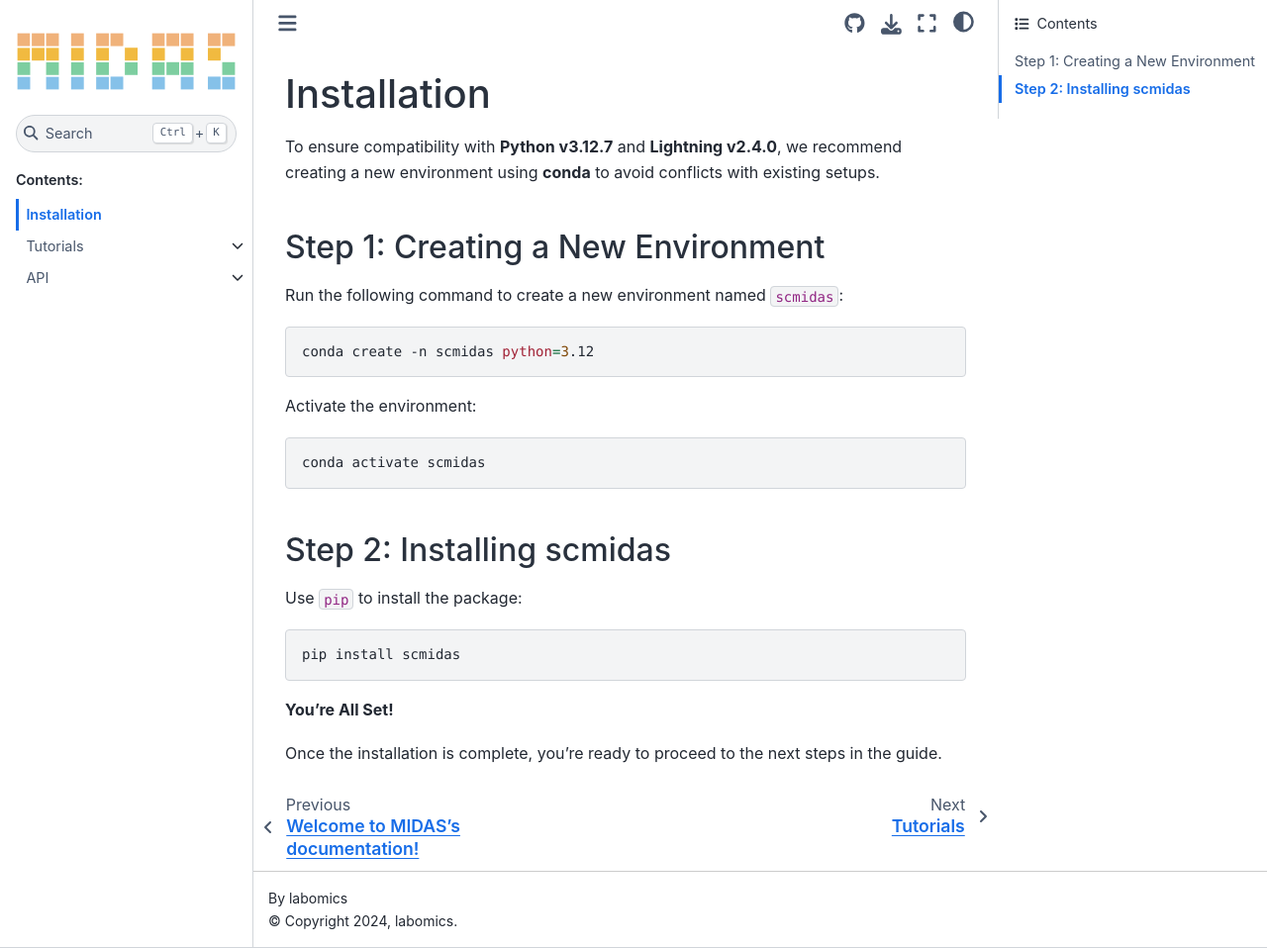
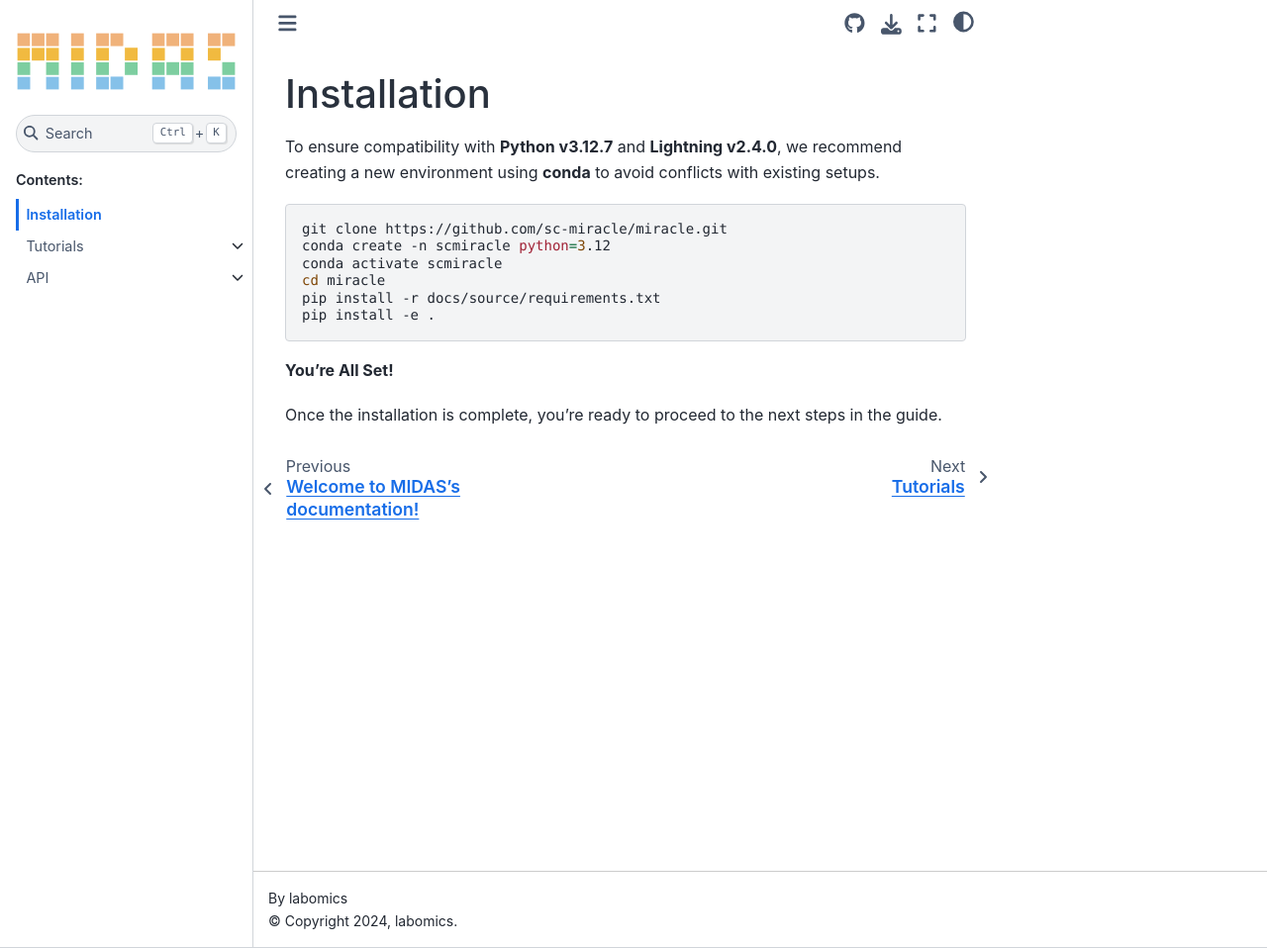
Before and after one commit to sc-miracle/miracle-v0.0.1, a Sphinx documentation site: the page built from docs/source/installation.md, in a window 1280 px wide and 958 px high. Shown: the whole window at 99% size. Built offline with Sphinx 7.4.7 and the Sphinx Book theme 1.1.4, drawn with Linux system fonts in a browser that asks for light colours; pages that are not in the unit, such as notebooks, are missing from menus.

Commit message:
update docs

````diff
--- a/docs/source/installation.md
+++ b/docs/source/installation.md
@@ -2,26 +2,14 @@
 
 To ensure compatibility with **Python v3.12.7** and **Lightning v2.4.0**, we recommend creating a new environment using **conda** to avoid conflicts with existing setups.
 
-## Step 1: Creating a New Environment
-
-Run the following command to create a new environment named `scmidas`:
 
 ```bash
-conda create -n scmidas python=3.12
-```
-
-Activate the environment:
-
-```bash
-conda activate scmidas
-```
-
-## Step 2: Installing scmidas
-
-Use `pip` to install the package:
-
-```bash
-pip install scmidas
+git clone https://github.com/sc-miracle/miracle.git
+conda create -n scmiracle python=3.12
+conda activate scmiracle
+cd miracle
+pip install -r docs/source/requirements.txt
+pip install -e .
 ```
 
 <!-- **Option 1: Install via pip**
@@ -29,7 +17,7 @@
 Use `pip` to install the package:
 
 ```bash
-pip install scmidas
+pip install scmiracle
 ``` -->
 
 <!-- **Option 2: Install via conda**
@@ -37,7 +25,7 @@
 Alternatively, you can install the package directly using conda:
 
 ```bash
-conda install scmidas
+conda install scmiracle
 ``` -->
 
 **You're All Set!**
--- a/docs/source/tutorials/basics/index.rst
+++ b/docs/source/tutorials/basics/index.rst
@@ -4,9 +4,4 @@
 .. toctree::
    :maxdepth: 1
 
-   inputs.rst
-   outputs.rst
-   miracle.rst
    demo1.ipynb
-   demo2.ipynb
-   demo3.ipynb
````
Also changed, not shown: README.md (+1 -1 lines).
